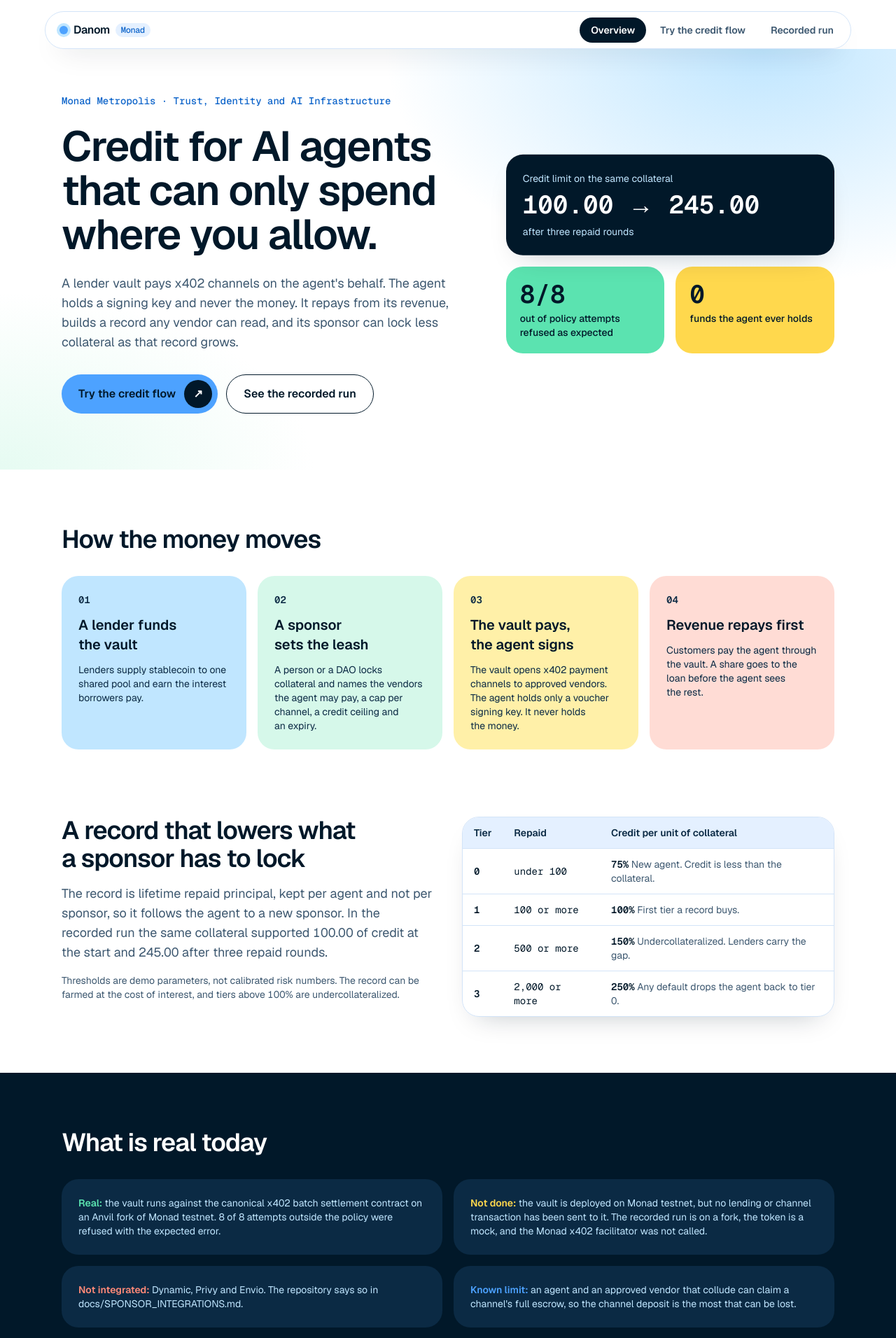
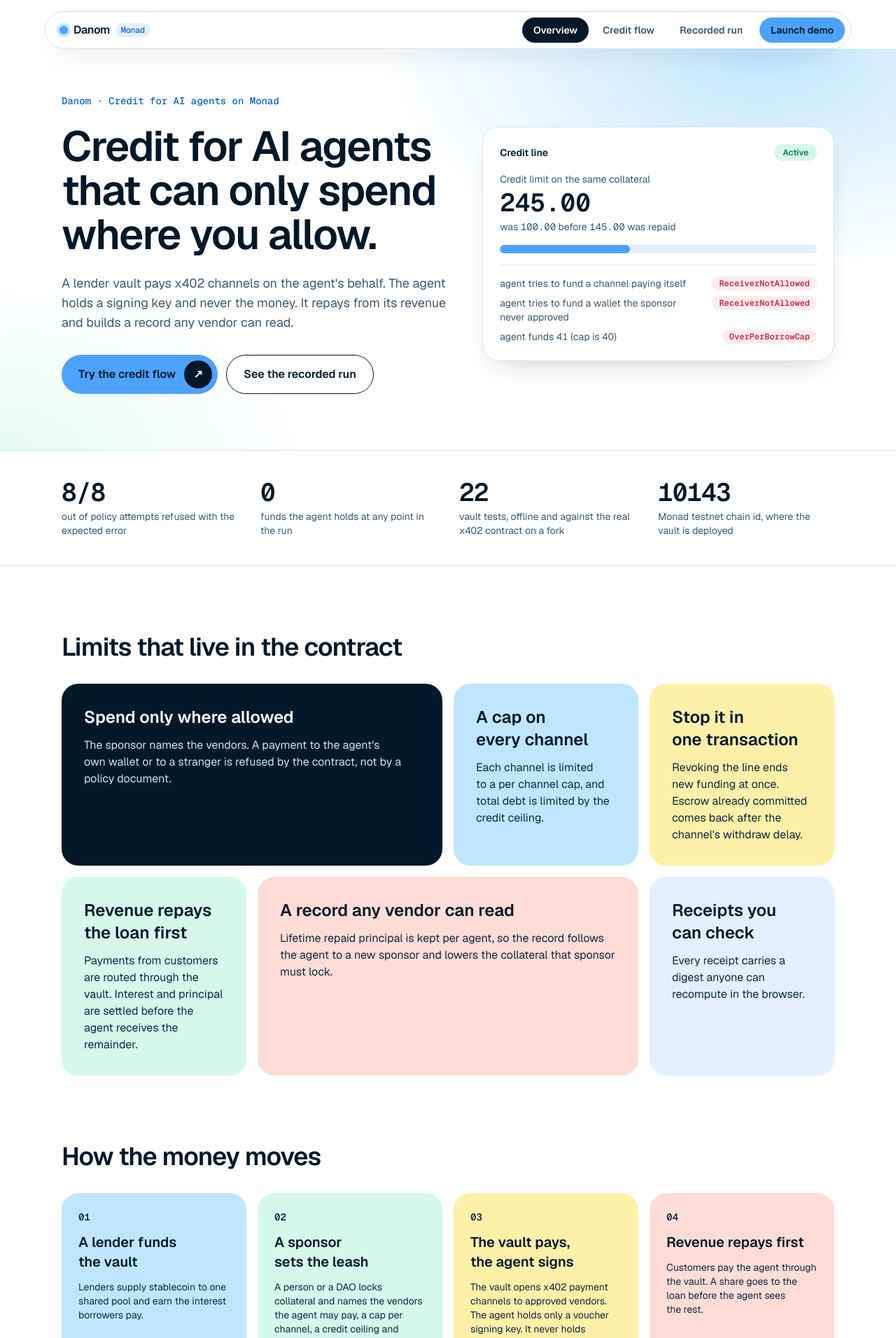
Before and after one commit to ayodejiades/danom, a Next.js app: page / in a window 1280 px wide. Shown: the top 1912 px of the page at 70% size. Built offline with nearby package versions, Linux system fonts and the light colour scheme; what wagmi would draw is missing.

Commit message:
Make the landing page product-ready
Hero with a credit line summary built from the recorded run, a numbers strip,
a gapless feature grid, an FAQ that states the testnet and trust limits,
a closing call to action, a nav CTA and a full footer with on-chain links.

```diff
--- a/app/page.tsx
+++ b/app/page.tsx
@@ -2,14 +2,22 @@ import Link from "next/link";
 import { SiteNav } from "@/components/site-nav";
 import { SiteFooter } from "@/components/page-shell";
 import proof from "@/PROOF_RUNS.json";
-
-const STEP_TONES = ["bg-[var(--sky)]", "bg-[#d6f8ea]", "bg-[#fff0a8]", "bg-[#ffdcd5]"];
 
 const STEPS = [
   { n: "01", title: "A lender funds the vault", body: "Lenders supply stablecoin to one shared pool and earn the interest borrowers pay." },
   { n: "02", title: "A sponsor sets the leash", body: "A person or a DAO locks collateral and names the vendors the agent may pay, a cap per channel, a credit ceiling and an expiry." },
   { n: "03", title: "The vault pays, the agent signs", body: "The vault opens x402 payment channels to approved vendors. The agent holds only a voucher signing key. It never holds the money." },
   { n: "04", title: "Revenue repays first", body: "Customers pay the agent through the vault. A share goes to the loan before the agent sees the rest." },
+];
+const STEP_TONES = ["bg-[var(--sky)]", "bg-[#d6f8ea]", "bg-[#fff0a8]", "bg-[#ffdcd5]"];
+
+const FEATURES = [
+  { title: "Spend only where allowed", body: "The sponsor names the vendors. A payment to the agent's own wallet or to a stranger is refused by the contract, not by a policy document.", tone: "bg-[var(--navy)] text-white", sub: "text-[var(--sky)]", span: "md:col-span-2" },
+  { title: "A cap on every channel", body: "Each channel is limited to a per channel cap, and total debt is limited by the credit ceiling.", tone: "bg-[var(--sky)]", sub: "text-[var(--navy-soft)]", span: "" },
+  { title: "Stop it in one transaction", body: "Revoking the line ends new funding at once. Escrow already committed comes back after the channel's withdraw delay.", tone: "bg-[#fff0a8]", sub: "text-[var(--navy-soft)]", span: "" },
+  { title: "Revenue repays the loan first", body: "Payments from customers are routed through the vault. Interest and principal are settled before the agent receives the remainder.", tone: "bg-[#d6f8ea]", sub: "text-[var(--navy-soft)]", span: "" },
+  { title: "A record any vendor can read", body: "Lifetime repaid principal is kept per agent, so the record follows the agent to a new sponsor and lowers the collateral that sponsor must lock.", tone: "bg-[#ffdcd5]", sub: "text-[var(--navy-soft)]", span: "md:col-span-2" },
+  { title: "Receipts you can check", body: "Every receipt carries a digest anyone can recompute in the browser.", tone: "bg-[var(--surface-raised)]", sub: "text-[var(--navy-soft)]", span: "" },
 ];
 
 const TIERS = [
@@ -19,53 +27,102 @@ const TIERS = [
   { tier: "3", repaid: "2,000 or more", ltv: "250%", note: "Any default drops the agent back to tier 0." },
 ];
 
+const FAQ = [
+  { q: "Can the agent run off with the money?", a: "No. The agent holds a voucher signing key and nothing else. The vault escrows funds in x402 channels to vendors the sponsor approved. One limit remains: an agent and an approved vendor that collude can claim a channel's full escrow, so the channel deposit is the most that can be lost." },
+  { q: "What happens if the agent does not repay?", a: "Once a line is overdue with debt outstanding, anyone can liquidate it. The sponsor's collateral covers the debt, the rest returns to the sponsor, and the default pins the agent to tier 0." },
+  { q: "How does a sponsor lock less collateral over time?", a: "Each repaid unit of principal raises the agent's tier. In the recorded run the same collateral supported 100.00 of credit at tier 0 and 245.00 after three repaid rounds. The tier thresholds are demo parameters, not calibrated risk numbers." },
+  { q: "Can the record be gamed?", a: "Yes, at a cost. An agent can borrow and repay to build a record, and it pays interest to do so. Tiers above 100% are undercollateralized, which is why lenders carry that risk and why any default resets the tier." },
+  { q: "Is it live?", a: "It is a testnet preview. The vault is deployed on Monad testnet and runs against the canonical x402 batch settlement contract on a fork of it. No lending or channel transaction has been sent to the testnet deployment yet, the token is a test token, and the contracts are not audited." },
+  { q: "Where can I check the claims?", a: "The recorded run page lists every transaction, every refused attempt and each receipt, and recomputes receipt digests in your browser. The repository's claim ledger pairs each claim with its evidence and limits." },
+];
+
 export default function Home() {
-  const g = proof.runs.find((r) => r.id === "run-02-graduation") as { creditLimitBeforeAusd: string; creditLimitAfterAusd: string };
-  const refusals = (proof.runs.find((r) => r.id === "refusals") as { refusals: { expected: string; refusedWith: string }[] }).refusals;
+  const g = proof.runs.find((r) => r.id === "run-02-graduation") as { creditLimitBeforeAusd: string; creditLimitAfterAusd: string; repaidPrincipalAusd: string };
+  const refusals = (proof.runs.find((r) => r.id === "refusals") as { refusals: { attempt: string; expected: string; refusedWith: string }[] }).refusals;
   const matched = refusals.filter((r) => r.expected === r.refusedWith).length;
+  const before = parseFloat(g.creditLimitBeforeAusd);
+  const after = parseFloat(g.creditLimitAfterAusd);
   const cta = "group inline-flex items-center gap-3 rounded-[var(--radius-pill)] py-2 pl-6 pr-2 text-base font-semibold transition-all duration-300 active:scale-[0.98]";
+  const primary = `${cta} bg-[var(--accent)] text-[var(--accent-contrast)] hover:bg-[var(--navy)] hover:text-white`;
+  const arrow = "grid h-10 w-10 place-items-center rounded-full bg-[var(--navy)] text-white transition-transform duration-300 group-hover:-translate-y-0.5 group-hover:translate-x-0.5";
   return (
     <div className="flex min-h-screen flex-col">
       <a href="#main" className="sr-only focus:not-sr-only focus:absolute focus:left-4 focus:top-4 focus:z-30 focus:rounded-full focus:bg-[var(--navy)] focus:px-4 focus:py-2 focus:text-white">Skip to content</a>
       <SiteNav active="/" />
       <main id="main" className="flex flex-1 flex-col">
         <section className="hero-wash">
-          <div className="mx-auto grid w-full max-w-6xl items-center gap-12 px-6 pb-20 pt-16 lg:grid-cols-[1.25fr_1fr]">
+          <div className="mx-auto grid w-full max-w-6xl items-center gap-12 px-6 pb-20 pt-16 lg:grid-cols-[1.1fr_1fr]">
             <div className="flex flex-col gap-6">
-              <p className="font-mono text-sm font-medium text-[var(--accent-ink)]">Monad Metropolis · Trust, Identity and AI Infrastructure</p>
+              <p className="font-mono text-sm font-medium text-[var(--accent-ink)]">Danom · Credit for AI agents on Monad</p>
               <h1 className="text-5xl font-semibold leading-[1.05] tracking-tight sm:text-6xl">Credit for AI agents that can only spend where you allow.</h1>
               <p className="max-w-xl text-lg text-[var(--fg-muted)]">
-                A lender vault pays x402 channels on the agent&apos;s behalf. The agent holds a signing key and never the money. It repays from its revenue, builds a record any vendor can read, and its sponsor can lock less collateral as that record grows.
+                A lender vault pays x402 channels on the agent&apos;s behalf. The agent holds a signing key and never the money. It repays from its revenue and builds a record any vendor can read.
               </p>
               <div className="flex flex-wrap gap-3 pt-2">
-                <Link href="/demo" data-demo="launch-demo" className={`${cta} bg-[var(--accent)] text-[var(--accent-contrast)] hover:bg-[var(--navy)] hover:text-white`}>
+                <Link href="/demo" data-demo="launch-demo" className={primary}>
                   Try the credit flow
-                  <span aria-hidden className="grid h-10 w-10 place-items-center rounded-full bg-[var(--navy)] text-white transition-transform duration-300 group-hover:-translate-y-0.5 group-hover:translate-x-0.5">↗</span>
+                  <span aria-hidden className={arrow}>↗</span>
                 </Link>
                 <Link href="/proof" className={`${cta} border border-[var(--navy)] bg-white pr-6 hover:bg-[var(--navy)] hover:text-white`}>
                   See the recorded run
                 </Link>
               </div>
             </div>
-            <div className="relative grid grid-cols-2 gap-4" aria-label="Recorded run headline numbers">
-              <div className="drift col-span-2 rounded-[var(--radius)] bg-[var(--navy)] p-6 text-white shadow-[var(--shadow)]">
-                <p className="text-sm text-[var(--sky)]">Credit limit on the same collateral</p>
-                <p className="mt-2 font-mono text-4xl font-semibold">{g.creditLimitBeforeAusd} → {g.creditLimitAfterAusd}</p>
-                <p className="mt-2 text-sm text-[var(--sky)]">after three repaid rounds</p>
+
+            <div className="drift flex flex-col gap-4 rounded-[var(--radius)] border border-[var(--border)] bg-white p-6 shadow-[var(--shadow)]" aria-label="Credit line summary from the recorded run">
+              <div className="flex items-center justify-between">
+                <p className="text-sm font-semibold">Credit line</p>
+                <span className="rounded-full bg-[#d6f8ea] px-3 py-1 text-xs font-semibold text-[var(--ok)]">Active</span>
               </div>
-              <div className="rounded-[var(--radius)] bg-[var(--mint)] p-5 text-[var(--navy)]">
-                <p className="font-mono text-4xl font-semibold">{matched}/{refusals.length}</p>
-                <p className="mt-1 text-sm font-medium">out of policy attempts refused as expected</p>
+              <div>
+                <p className="text-sm text-[var(--fg-muted)]">Credit limit on the same collateral</p>
+                <p className="mt-1 font-mono text-4xl font-semibold">{g.creditLimitAfterAusd}</p>
+                <p className="mt-1 text-sm text-[var(--fg-muted)]">was <span className="font-mono">{g.creditLimitBeforeAusd}</span> before <span className="font-mono">{g.repaidPrincipalAusd}</span> was repaid</p>
               </div>
-              <div className="rounded-[var(--radius)] bg-[var(--sun)] p-5 text-[var(--navy)]">
-                <p className="font-mono text-4xl font-semibold">0</p>
-                <p className="mt-1 text-sm font-medium">funds the agent ever holds</p>
+              <div role="img" aria-label={`Credit limit grew from ${before} to ${after}`} className="h-3 overflow-hidden rounded-full bg-[var(--surface-raised)]">
+                <div className="h-full rounded-full bg-[var(--accent)]" style={{ width: `${Math.round((before / after) * 100)}%` }} />
               </div>
+              <ul className="flex flex-col gap-2 border-t border-[var(--border)] pt-4 text-sm">
+                {refusals.slice(0, 3).map((r) => (
+                  <li key={r.attempt} className="flex items-start justify-between gap-4">
+                    <span className="text-[var(--fg-muted)]">{r.attempt}</span>
+                    <span className="shrink-0 rounded-full bg-[#fdecef] px-2.5 py-0.5 font-mono text-xs font-semibold text-[var(--danger)]">{r.refusedWith}</span>
+                  </li>
+                ))}
+              </ul>
             </div>
           </div>
         </section>
 
-        <div className="mx-auto flex w-full max-w-6xl flex-col gap-24 px-6 py-20">
+        <section aria-label="Recorded run in numbers" className="border-y border-[var(--border)] bg-white">
+          <dl className="mx-auto grid w-full max-w-6xl grid-cols-2 gap-8 px-6 py-10 md:grid-cols-4">
+            {[
+              [`${matched}/${refusals.length}`, "out of policy attempts refused with the expected error"],
+              ["0", "funds the agent holds at any point in the run"],
+              ["22", "vault tests, offline and against the real x402 contract on a fork"],
+              ["10143", "Monad testnet chain id, where the vault is deployed"],
+            ].map(([v, l]) => (
+              <div key={l} className="flex flex-col gap-1">
+                <dt className="font-mono text-4xl font-semibold tracking-tight">{v}</dt>
+                <dd className="text-sm text-[var(--fg-muted)]">{l}</dd>
+              </div>
+            ))}
+          </dl>
+        </section>
+
+        <div className="mx-auto flex w-full max-w-6xl flex-col gap-24 px-6 py-24">
+          <section className="flex flex-col gap-8">
+            <h2 className="max-w-2xl text-4xl font-semibold tracking-tight">Limits that live in the contract</h2>
+            <div className="grid grid-flow-dense gap-4 md:grid-cols-4">
+              {FEATURES.map((f) => (
+                <div key={f.title} className={`flex flex-col gap-3 rounded-[var(--radius)] p-8 transition-transform duration-500 ease-[var(--ease-spring)] hover:-translate-y-1 ${f.tone} ${f.span || "md:col-span-1"}`}>
+                  <h3 className="text-2xl font-semibold">{f.title}</h3>
+                  <p className={`text-base ${f.sub}`}>{f.body}</p>
+                </div>
+              ))}
+            </div>
+          </section>
+
           <section className="flex flex-col gap-8">
             <h2 className="max-w-2xl text-4xl font-semibold tracking-tight">How the money moves</h2>
             <div className="grid gap-4 md:grid-cols-2 lg:grid-cols-4">
@@ -83,9 +140,9 @@ export default function Home() {
             <div className="flex flex-col gap-4">
               <h2 className="text-4xl font-semibold tracking-tight">A record that lowers what a sponsor has to lock</h2>
               <p className="text-lg text-[var(--fg-muted)]">
-                The record is lifetime repaid principal, kept per agent and not per sponsor, so it follows the agent to a new sponsor. In the recorded run the same collateral supported {g.creditLimitBeforeAusd} of credit at the start and {g.creditLimitAfterAusd} after three repaid rounds.
+                The record is lifetime repaid principal, kept per agent and not per sponsor. In the recorded run the same collateral supported {g.creditLimitBeforeAusd} of credit at the start and {g.creditLimitAfterAusd} after three repaid rounds.
               </p>
-              <p className="text-sm text-[var(--fg-muted)]">Thresholds are demo parameters, not calibrated risk numbers. The record can be farmed at the cost of interest, and tiers above 100% are undercollateralized.</p>
+              <p className="text-sm text-[var(--fg-muted)]">Thresholds are demo parameters, not calibrated risk numbers.</p>
             </div>
             <div className="overflow-hidden rounded-[var(--radius)] border border-[var(--border)] shadow-[var(--shadow)]">
               <table className="w-full text-left text-sm">
@@ -104,17 +161,31 @@ export default function Home() {
               </table>
             </div>
           </section>
+
+          <section className="grid gap-10 md:grid-cols-[1fr_1.6fr]">
+            <h2 className="text-4xl font-semibold tracking-tight">Questions, answered straight</h2>
+            <div className="flex flex-col gap-3">
+              {FAQ.map((f) => (
+                <details key={f.q} className="group rounded-[var(--radius-sm)] border border-[var(--border)] bg-[var(--surface)] px-5 py-4 open:bg-white open:shadow-[var(--shadow)]">
+                  <summary className="flex cursor-pointer list-none items-center justify-between gap-4 text-base font-semibold">
+                    {f.q}
+                    <span aria-hidden className="grid h-7 w-7 shrink-0 place-items-center rounded-full bg-[var(--surface-raised)] text-[var(--accent-ink)] transition-transform duration-300 group-open:rotate-45">+</span>
+                  </summary>
+                  <p className="mt-3 text-sm text-[var(--fg-muted)]">{f.a}</p>
+                </details>
+              ))}
+            </div>
+          </section>
         </div>
 
         <section className="bg-[var(--navy)] text-white">
-          <div className="mx-auto flex w-full max-w-6xl flex-col gap-8 px-6 py-20">
-            <h2 className="text-4xl font-semibold tracking-tight">What is real today</h2>
-            <ul className="grid gap-4 text-sm md:grid-cols-2">
-              <li className="rounded-[var(--radius)] bg-[var(--navy-soft)] p-6"><span className="font-semibold text-[var(--mint)]">Real:</span> <span className="text-[var(--sky)]">the vault runs against the canonical x402 batch settlement contract on an Anvil fork of Monad testnet. {matched} of {refusals.length} attempts outside the policy were refused with the expected error.</span></li>
-              <li className="rounded-[var(--radius)] bg-[var(--navy-soft)] p-6"><span className="font-semibold text-[var(--sun)]">Not done:</span> <span className="text-[var(--sky)]">the vault is deployed on Monad testnet, but no lending or channel transaction has been sent to it. The recorded run is on a fork, the token is a mock, and the Monad x402 facilitator was not called.</span></li>
-              <li className="rounded-[var(--radius)] bg-[var(--navy-soft)] p-6"><span className="font-semibold text-[var(--coral)]">Not integrated:</span> <span className="text-[var(--sky)]">Dynamic, Privy and Envio. The repository says so in docs/SPONSOR_INTEGRATIONS.md.</span></li>
-              <li className="rounded-[var(--radius)] bg-[var(--navy-soft)] p-6"><span className="font-semibold text-[var(--accent)]">Known limit:</span> <span className="text-[var(--sky)]">an agent and an approved vendor that collude can claim a channel&apos;s full escrow, so the channel deposit is the most that can be lost.</span></li>
-            </ul>
+          <div className="mx-auto flex w-full max-w-6xl flex-col items-start gap-6 px-6 py-20">
+            <h2 className="max-w-2xl text-4xl font-semibold tracking-tight sm:text-5xl">Fund a channel, hit a refusal, watch the record grow.</h2>
+            <p className="max-w-xl text-lg text-[var(--sky)]">The credit flow runs the vault&apos;s rules in your browser. No wallet needed.</p>
+            <Link href="/demo" className={primary}>
+              Try the credit flow
+              <span aria-hidden className={arrow}>↗</span>
+            </Link>
           </div>
         </section>
       </main>
--- a/components/page-shell.tsx
+++ b/components/page-shell.tsx
@@ -1,10 +1,39 @@
+import Link from "next/link";
 import type { ReactNode } from "react";
 import { SiteNav } from "@/components/site-nav";
+import deployment from "@/.kit/deployment.json";
 
 export function SiteFooter() {
+  const col = "flex flex-col gap-3 text-sm";
+  const link = "text-[var(--fg-muted)] transition-colors duration-300 hover:text-[var(--accent-ink)]";
   return (
-    <footer className="px-6 py-8 text-center text-sm text-[var(--fg-muted)]">
-      Built for Monad Metropolis. Contracts are not audited.
+    <footer className="border-t border-[var(--border)] bg-[var(--surface)]">
+      <div className="mx-auto grid w-full max-w-6xl gap-10 px-6 py-14 md:grid-cols-[1.6fr_1fr_1fr_1fr]">
+        <div className="flex max-w-xs flex-col gap-3">
+          <p className="flex items-center gap-2 text-base font-semibold tracking-tight">
+            <span aria-hidden className="h-3 w-3 rounded-full bg-[var(--accent)] ring-4 ring-[var(--sky)]" />
+            Danom
+          </p>
+          <p className="text-sm text-[var(--fg-muted)]">Credit for AI agents on Monad. The agent signs, the vault pays, and revenue repays the loan first.</p>
+        </div>
+        <nav aria-label="Product" className={col}>
+          <p className="font-semibold">Product</p>
+          <Link href="/" className={link}>Overview</Link>
+          <Link href="/demo" className={link}>Try the credit flow</Link>
+          <Link href="/proof" className={link}>Recorded run</Link>
+        </nav>
+        <nav aria-label="On chain" className={col}>
+          <p className="font-semibold">On chain</p>
+          <a href={deployment.explorerContract} className={link} target="_blank" rel="noreferrer">Vault on Monad testnet</a>
+          <a href={`https://testnet.monadscan.com/address/${deployment.x402BatchSettlement}`} className={link} target="_blank" rel="noreferrer">x402 settlement contract</a>
+          <a href={deployment.explorerTx} className={link} target="_blank" rel="noreferrer">Deployment transaction</a>
+        </nav>
+        <div className={col}>
+          <p className="font-semibold">Status</p>
+          <p className="text-[var(--fg-muted)]">Testnet preview. Contracts are not audited and the token is a test token.</p>
+        </div>
+      </div>
+      <div className="border-t border-[var(--border)] px-6 py-5 text-center text-xs text-[var(--fg-muted)]">Built for Monad Metropolis.</div>
     </footer>
   );
 }
--- a/components/site-nav.tsx
+++ b/components/site-nav.tsx
@@ -2,7 +2,7 @@ import Link from "next/link";
 
 const LINKS = [
   { href: "/", label: "Overview" },
-  { href: "/demo", label: "Try the credit flow" },
+  { href: "/demo", label: "Credit flow" },
   { href: "/proof", label: "Recorded run" },
 ];
 
@@ -26,6 +26,11 @@ export function SiteNav({ active }: { active: string }) {
               {l.label}
             </Link>
           ))}
+          {active !== "/demo" && (
+            <Link href="/demo" className="ml-1 rounded-full bg-[var(--accent)] px-4 py-2 text-[var(--accent-contrast)] transition-colors duration-300 hover:bg-[var(--navy)] hover:text-white">
+              Launch demo
+            </Link>
+          )}
         </nav>
       </div>
     </header>
```
